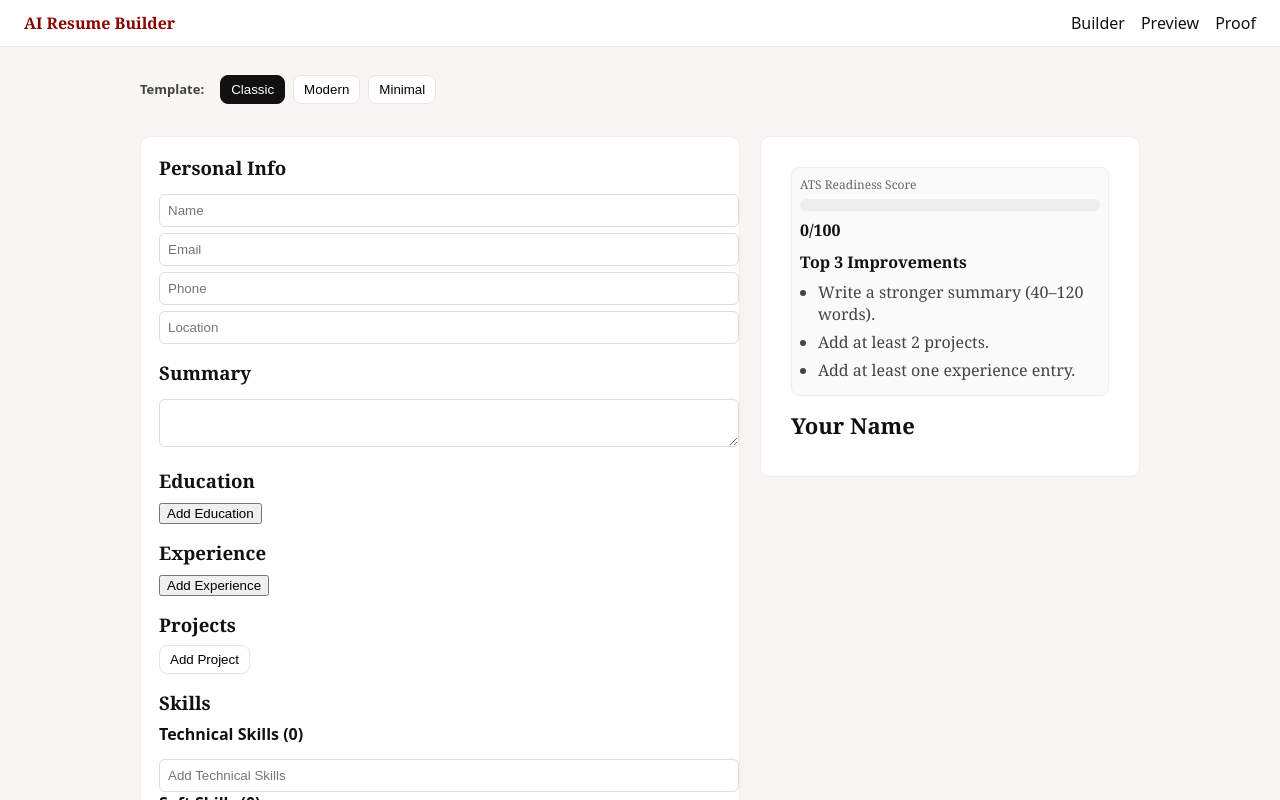
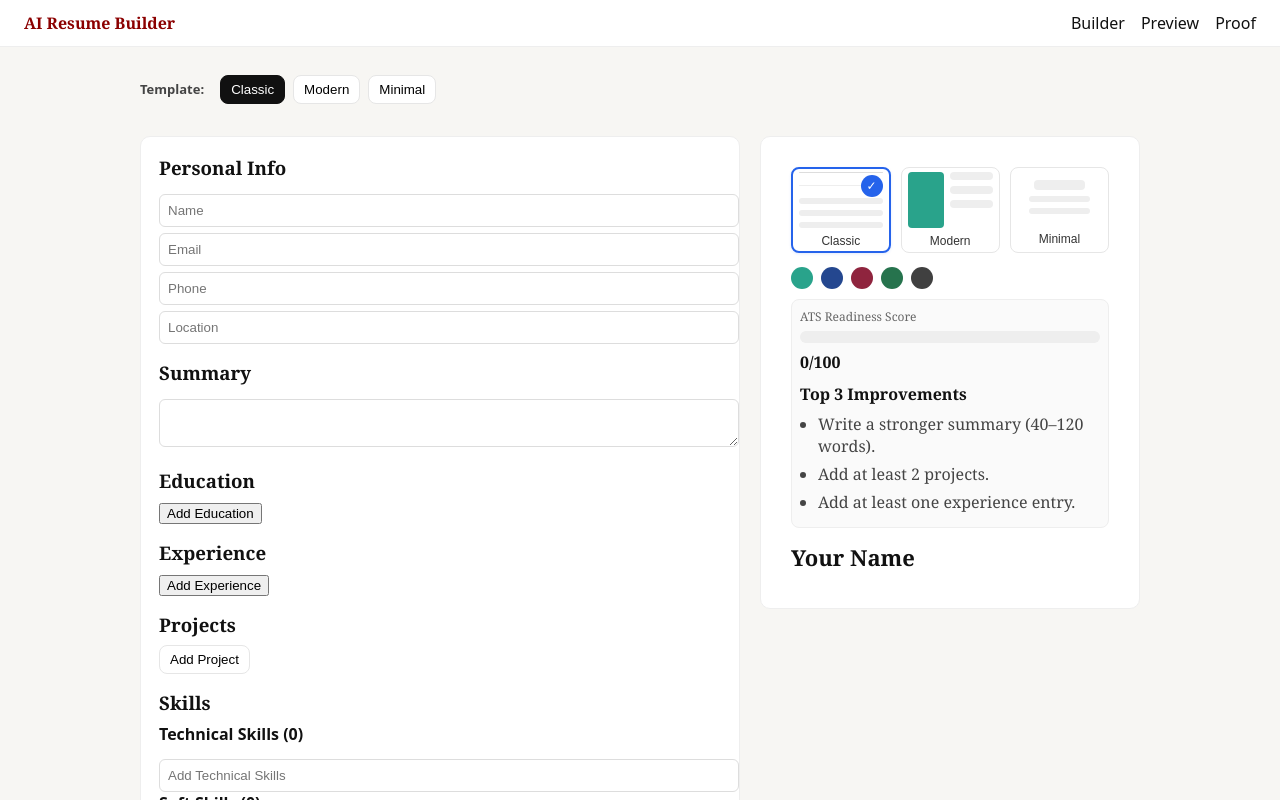
Before and after one commit to saniyanaaz1775/-resume-builder, a React (Vite) app in the folder ai-resume-builder/: page /builder in a window 1280 px wide. Shown: the top 800 px of the page. Built offline with nearby package versions, Linux system fonts and the light colour scheme.

Commit message:
Step 7: added new updates / features

```diff
--- a/ai-resume-builder/src/pages/Builder.jsx
+++ b/ai-resume-builder/src/pages/Builder.jsx
@@ -338,7 +338,7 @@ export default function Builder() {
       </section>
 
       <aside className="right-col">
-        <LivePreview data={data} />
+        <LivePreview data={data} onChange={setData} />
       </aside>
     </div>
   );
--- a/ai-resume-builder/src/pages/Preview.jsx
+++ b/ai-resume-builder/src/pages/Preview.jsx
@@ -96,6 +96,16 @@ export default function Preview() {
       window.prompt("Copy resume text:", text);
     }
   }
+  const [toast, setToast] = useState("");
+
+  function handleDownloadPDF() {
+    const warnings = validateForExport(data);
+    if (warnings.length > 0) {
+      alert("Your resume may look incomplete:\n• " + warnings.join("\n• "));
+    }
+    setToast("PDF export ready! Check your downloads.");
+    setTimeout(()=>setToast(""), 3000);
+  }
 
   return (
     <main className="container preview-clean">
@@ -109,13 +119,14 @@ export default function Preview() {
       </div>
 
       <div style={{display:"flex",gap:12,marginBottom:12,alignItems:"center"}}>
-        <button className="tab" onClick={handlePrint}>Print / Save as PDF</button>
+        <button className="tab" onClick={handleDownloadPDF}>Download PDF</button>
         <button className="tab" onClick={handleCopyText}>Copy Resume as Text</button>
       </div>
 
       <article className="resume-print" role="document">
-        <LivePreview data={data} />
+        <LivePreview data={data} onChange={setData} />
       </article>
+      {toast && <div className="toast">{toast}</div>}
     </main>
   );
 }
--- a/ai-resume-builder/src/partials/LivePreview.jsx
+++ b/ai-resume-builder/src/partials/LivePreview.jsx
@@ -8,7 +8,7 @@ function hasNumberLike(text = "") {
   return /[\d%kK×xX]/.test(text || "");
 }
 
-export default function LivePreview({ data }) {
+export default function LivePreview({ data, onChange }) {
   const scoreData = useMemo(() => {
     const summaryWords = wordCount(data.summary);
     const projectsCount = (data.projects || []).filter(p => (p.name || p.desc || (p.bullets && p.bullets.some(Boolean)))).length;
@@ -72,9 +72,97 @@ export default function LivePreview({ data }) {
   const showLinks = !!((data.links || {}).github || (data.links || {}).linkedin);
 
   const templateClass = (data.template || "Classic").toLowerCase();
+  const accent = data.color || 'hsl(168,60%,40%)';
+  const templates = [
+    { id: "Classic", label: "Classic" },
+    { id: "Modern", label: "Modern" },
+    { id: "Minimal", label: "Minimal" }
+  ];
+  const colors = [
+    { id: "teal", label: "Teal", value: "hsl(168, 60%, 40%)" },
+    { id: "navy", label: "Navy", value: "hsl(220, 60%, 35%)" },
+    { id: "burgundy", label: "Burgundy", value: "hsl(345, 60%, 35%)" },
+    { id: "forest", label: "Forest", value: "hsl(150, 50%, 30%)" },
+    { id: "charcoal", label: "Charcoal", value: "hsl(0, 0%, 25%)" }
+  ];
+
+  function setTemplate(t) {
+    if (onChange) onChange(prev => ({ ...prev, template: t }));
+    else {
+      // fallback: persist to localStorage
+      try {
+        const s = localStorage.getItem("resumeBuilderData");
+        const obj = s ? JSON.parse(s) : {};
+        obj.template = t;
+        localStorage.setItem("resumeBuilderData", JSON.stringify(obj));
+      } catch {}
+    }
+  }
+
+  function setColor(v) {
+    if (onChange) onChange(prev => ({ ...prev, color: v }));
+    else {
+      try {
+        const s = localStorage.getItem("resumeBuilderData");
+        const obj = s ? JSON.parse(s) : {};
+        obj.color = v;
+        localStorage.setItem("resumeBuilderData", JSON.stringify(obj));
+      } catch {}
+    }
+  }
 
   return (
-    <div className={`preview-card template-${templateClass}`}>
+    <div className={`preview-card template-${templateClass}`} style={{["--accent"]: accent}}>
+      <div className="template-picker">
+        <div className="thumbnails">
+          {templates.map(t => {
+            const active = (data.template || "Classic") === t.id;
+            return (
+              <button key={t.id} className={`thumbnail ${active ? "active":""}`} onClick={()=>setTemplate(t.id)} aria-pressed={active}>
+                <div className="thumb-sketch">
+                  {t.id === "Classic" && (
+                    <>
+                      <div className="sketch-header"></div>
+                      <div className="sketch-rule"></div>
+                      <div className="sketch-lines">
+                        <div></div><div></div><div></div>
+                      </div>
+                    </>
+                  )}
+                  {t.id === "Modern" && (
+                    <>
+                      <div className="sketch-modern">
+                        <div className="sketch-sidebar" style={{background: accent}}></div>
+                        <div className="sketch-main">
+                          <div></div><div></div><div></div>
+                        </div>
+                      </div>
+                    </>
+                  )}
+                  {t.id === "Minimal" && (
+                    <>
+                      <div className="sketch-minimal">
+                        <div className="sketch-min-title"></div>
+                        <div className="sketch-min-lines"><div></div><div></div></div>
+                      </div>
+                    </>
+                  )}
+                </div>
+                {active && <div className="thumb-check">✓</div>}
+                <div className="thumb-label">{t.label}</div>
+              </button>
+            );
+          })}
+        </div>
+        <div className="color-picker">
+          {colors.map(c => {
+            const active = (data.color || accent) === c.value;
+            return (
+              <button key={c.id} className={`color-dot ${active ? "active":""}`} style={{background: c.value}} onClick={()=>setColor(c.value)} aria-label={c.label} />
+            );
+          })}
+        </div>
+      </div>
       <div className="score-block">
         <label className="score-label">ATS Readiness Score</label>
         <div className="score-meter" aria-hidden>
--- a/ai-resume-builder/src/styles.css
+++ b/ai-resume-builder/src/styles.css
@@ -106,3 +106,28 @@ body{margin:0;font-family:system-ui,Segoe UI,Roboto,Arial;background:var(--bg);c
 .project-entry{border:1px solid #f0f0f0;padding:8px;border-radius:8px;margin-top:8px}
 .project-header{display:flex;justify-content:space-between;align-items:center;cursor:pointer;padding:6px}
 .project-body{padding:8px 0}
+
+/* Template picker and thumbnails */
+.template-picker{display:flex;flex-direction:column;gap:8px;padding-bottom:10px}
+.thumbnails{display:flex;gap:10px;align-items:center}
+.thumbnail{width:120px;height:86px;border:1px solid #e6e6e6;border-radius:8px;padding:6px;background:#fff;position:relative;cursor:pointer;display:flex;flex-direction:column;align-items:center;justify-content:center}
+.thumbnail.active{border:2px solid #2563eb;box-shadow:0 1px 3px rgba(37,99,235,0.12)}
+.thumb-sketch{width:100%;height:56px;display:flex;flex-direction:column;gap:6px}
+.sketch-header{height:8px;background:#ddd;border-radius:3px}
+.sketch-rule{height:3px;background:#eee;border-radius:2px;margin-top:6px}
+.sketch-lines div{height:6px;background:#eee;margin-top:6px;border-radius:3px}
+.sketch-modern{display:flex;gap:6px;height:56px}
+.sketch-sidebar{width:36px;border-radius:4px}
+.sketch-main{flex:1;display:flex;flex-direction:column;gap:6px}
+.sketch-main div{height:8px;background:#eee;border-radius:4px}
+.sketch-minimal .sketch-min-title{height:10px;width:60%;background:#eee;border-radius:4px;margin:6px auto}
+.sketch-minimal .sketch-min-lines div{height:6px;background:#eee;margin:6px 12px;border-radius:4px}
+.thumb-check{position:absolute;top:6px;right:6px;background:#2563eb;color:white;border-radius:999px;padding:4px 6px;font-size:12px}
+.thumb-label{font-size:12px;margin-top:6px;color:#333}
+
+.color-picker{display:flex;gap:8px;align-items:center;margin-top:6px}
+.color-dot{width:22px;height:22px;border-radius:999px;border:2px solid transparent;cursor:pointer}
+.color-dot.active{outline:3px solid rgba(37,99,235,0.18);border-color:#fff;box-shadow:0 0 0 2px rgba(0,0,0,0.06)}
+
+/* toast */
+.toast{position:fixed;right:20px;bottom:20px;background:#111;color:#fff;padding:10px 14px;border-radius:8px;box-shadow:0 6px 18px rgba(0,0,0,0.2)}
```
